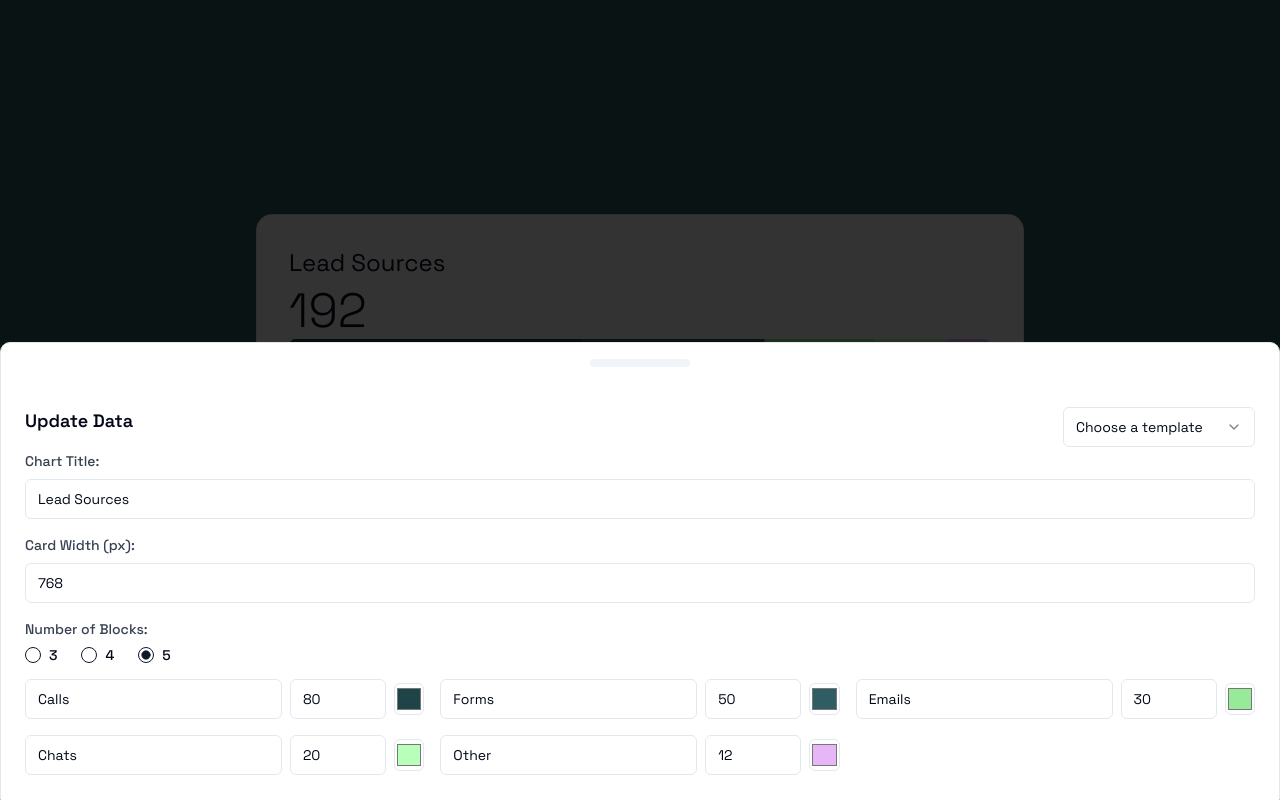
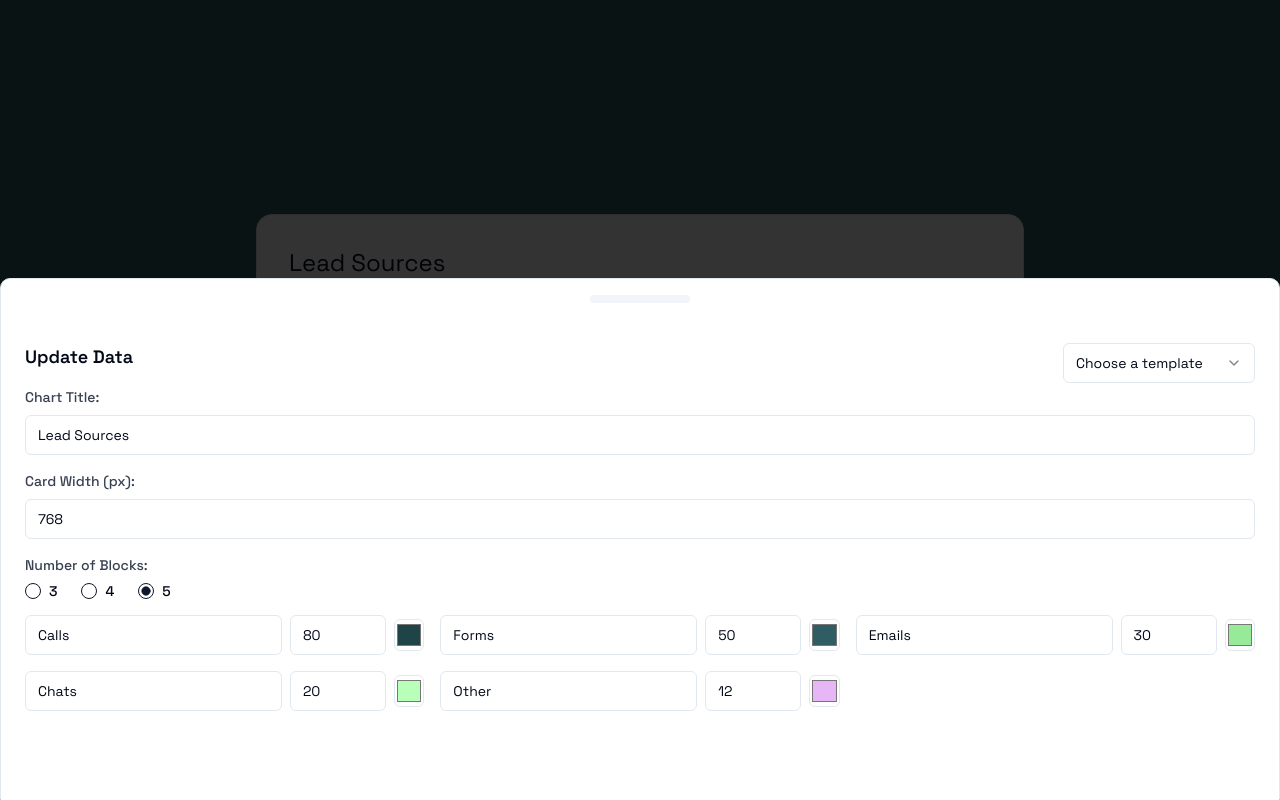
Before and after one commit to cheerlessDreamer/stacked-card-visualizer, a React (Vite) app: page / in a window 1280 px wide. Both pictures are taken after a click on the button 1232 px from the left and 752 px from the top of the page. Built offline with nearby package versions, Linux system fonts and the light colour scheme.

Commit message:
Add whitespace to drawer form
Increased the bottom margin of the drawer form to improve spacing and visual clarity.
[skip gpt_engineer]

```diff
--- a/src/components/LeadDataForm.tsx
+++ b/src/components/LeadDataForm.tsx
@@ -114,7 +114,7 @@ const LeadDataForm: React.FC<LeadDataFormProps> = ({
   };
 
   return (
-    <div className="mt-4 relative">
+    <div className="mt-4 relative pb-16"> {/* Added pb-16 for bottom padding */}
       <div className="absolute top-0 right-0 w-48">
         <Select onValueChange={handleTemplateChange}>
           <SelectTrigger>
```
